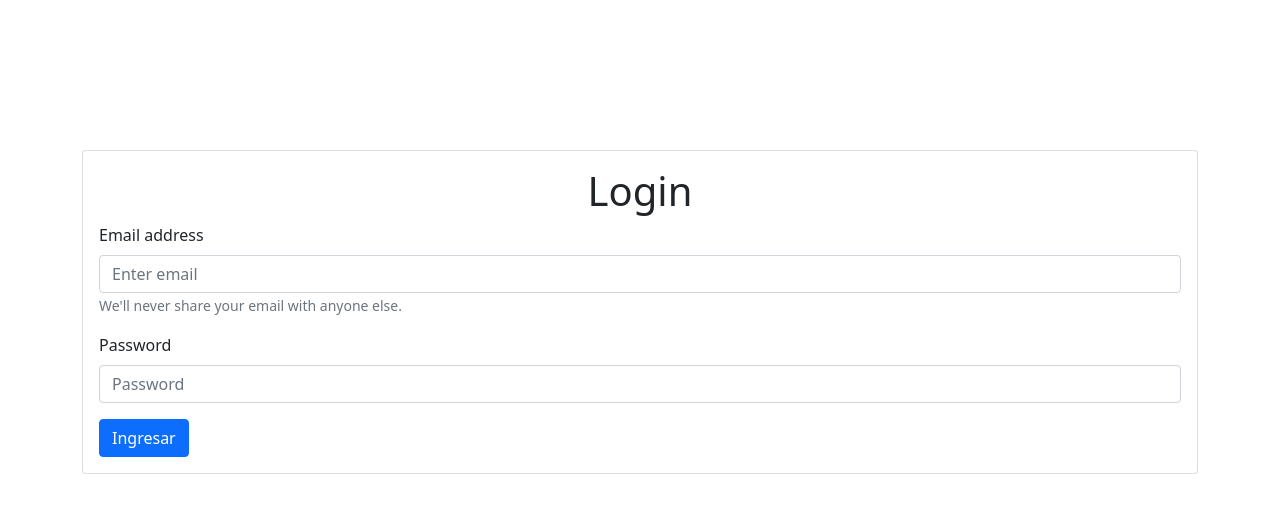
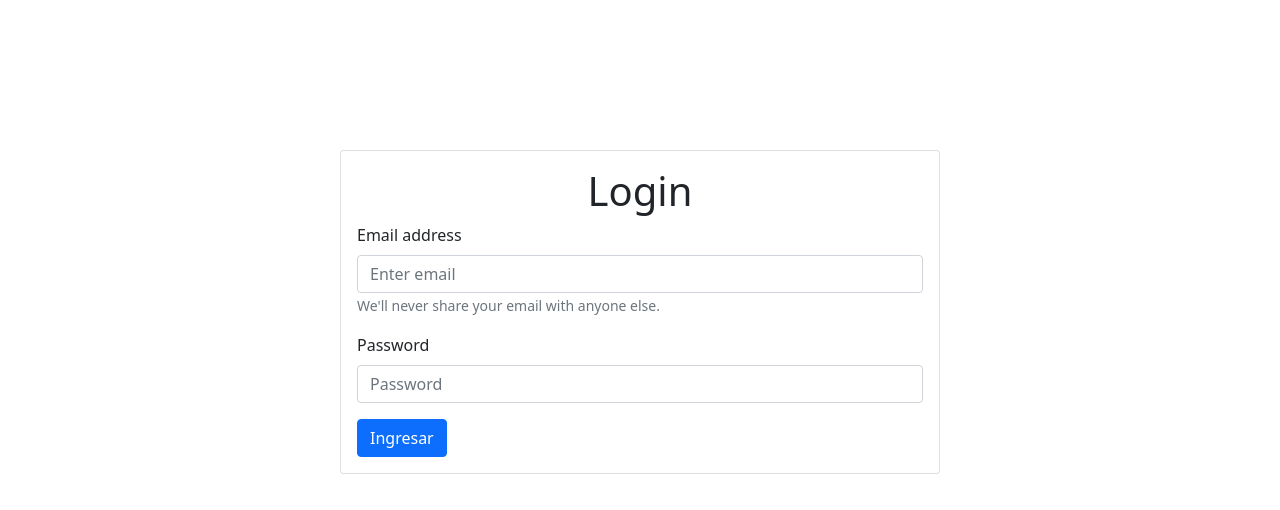
Before and after one commit to juancruzsoto/alkemy-challenge, a React (Create React App) app: page /login in a window 1280 px wide. Shown: the top 510 px of the page. Built offline with nearby package versions, Linux system fonts and the light colour scheme.

Commit message:
axios post implemented

```diff
--- a/package.json
+++ b/package.json
@@ -6,7 +6,9 @@
     "@testing-library/jest-dom": "^5.16.1",
     "@testing-library/react": "^12.1.2",
     "@testing-library/user-event": "^13.5.0",
+    "axios": "^0.24.0",
     "bootstrap": "^5.1.3",
+    "formik": "^2.2.9",
     "react": "^17.0.2",
     "react-bootstrap": "^2.0.4",
     "react-dom": "^17.0.2",
--- a/src/components/Login.jsx
+++ b/src/components/Login.jsx
@@ -1,13 +1,82 @@
-import React from "react";
+import axios from "axios";
+import { Formik } from "formik";
+import React, { useState } from "react";
 import { Button, Card, Container, Form } from "react-bootstrap";
 
 const Login = () => {
+
+  const [values, setValues] = useState({
+		email: '',
+		password: '',
+		showPassword: false,
+	});
+
+  const handleChange = (prop) => (event) => {
+		setValues({ ...values, [prop]: event.target.value });
+	};
+
+  const handleLogin = (e) => {
+    e.preventDefault();
+    console.log(e.values);
+
+    axios
+      .post("http://challenge-react.alkemy.org/", {
+        email: "challenge@alkemy.org",
+        password: "react",
+      })
+      .then(function (response) {
+        console.log(response);
+      })
+      .catch(function (error) {
+        console.log(error);
+      });
+  };
   return (
     <div>
       <Container>
-        <Card style={{marginTop:"150px"}}>
+        <Card
+          style={{
+            marginTop: "150px",
+            maxWidth: "600px",
+            marginRight: "auto",
+            marginLeft: "auto",
+          }}
+        >
           <Card.Body>
-            <Card.Title className="text-center"> <h1>Login</h1></Card.Title>
+            <Card.Title className="text-center">
+              <h1>Login</h1>
+            </Card.Title>
+            <Formik
+              initialValues={{ email: "", password: "" }}
+              validate={(values) => {
+                const errors = {};
+                if (!values.email) {
+                  errors.email = "Required";
+                } else if (
+                  !/^[A-Z0-9._%+-]+@[A-Z0-9.-]+\.[A-Z]{2,}$/i.test(values.email)
+                ) {
+                  errors.email = "Invalid email address";
+                }
+                return errors;
+              }}
+              onSubmit={(values, { setSubmitting }) => {
+                setTimeout(() => {
+                  alert(JSON.stringify(values, null, 2));
+                  setSubmitting(false);
+                }, 400);
+              }}
+            >
+              {({
+                values,
+                errors,
+                touched,
+                handleChange,
+                handleBlur,
+                handleSubmit,
+                isSubmitting,
+                /* and other goodies */
+              }) => (
+                <form onSubmit={handleLogin} noValidate>
                   <Form>
                     <Form.Group className="mb-3" controlId="formBasicEmail">
                       <Form.Label>Email address</Form.Label>
@@ -25,6 +94,9 @@ const Login = () => {
                       Ingresar
                     </Button>
                   </Form>
+                </form>
+              )}
+            </Formik>
           </Card.Body>
         </Card>
       </Container>
```
Also changed, not shown: 1 other file (tests, documents, lock files or other folders). Lines whose indentation alone changed are shown as unchanged.
